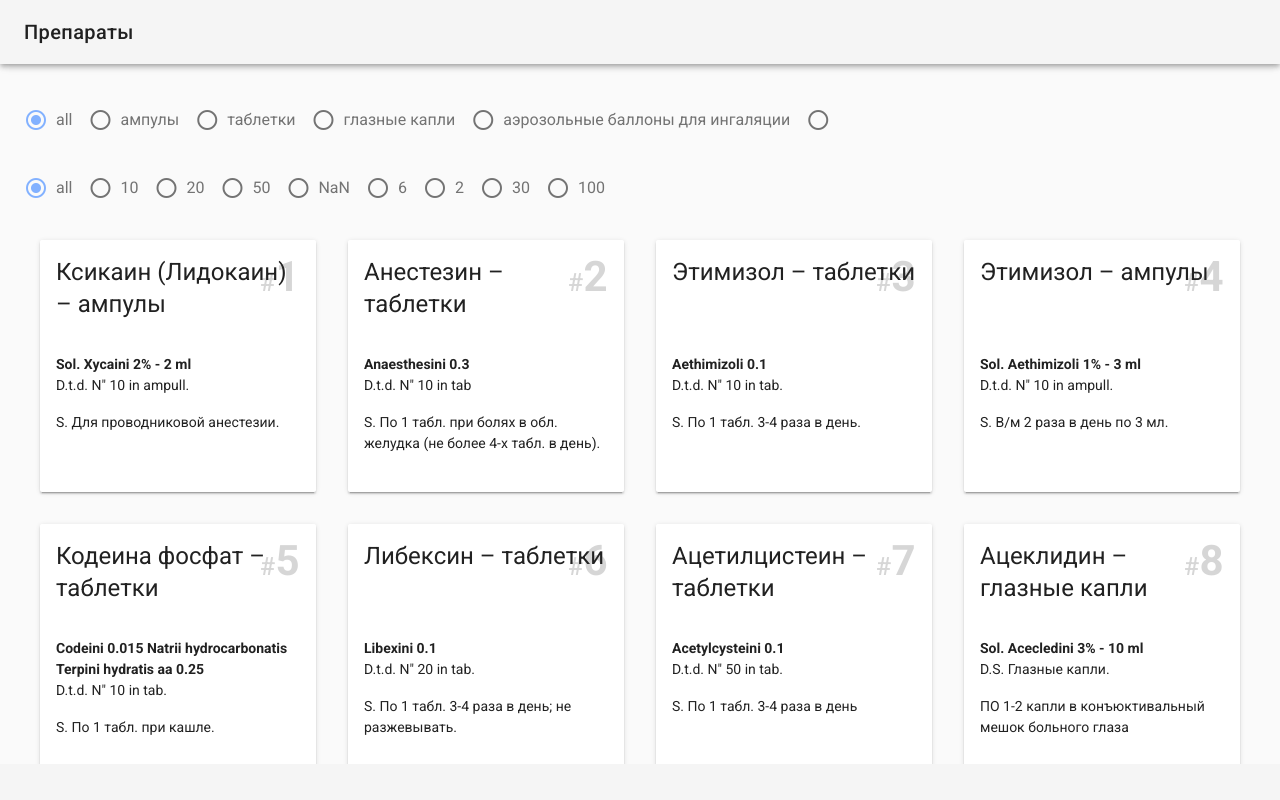
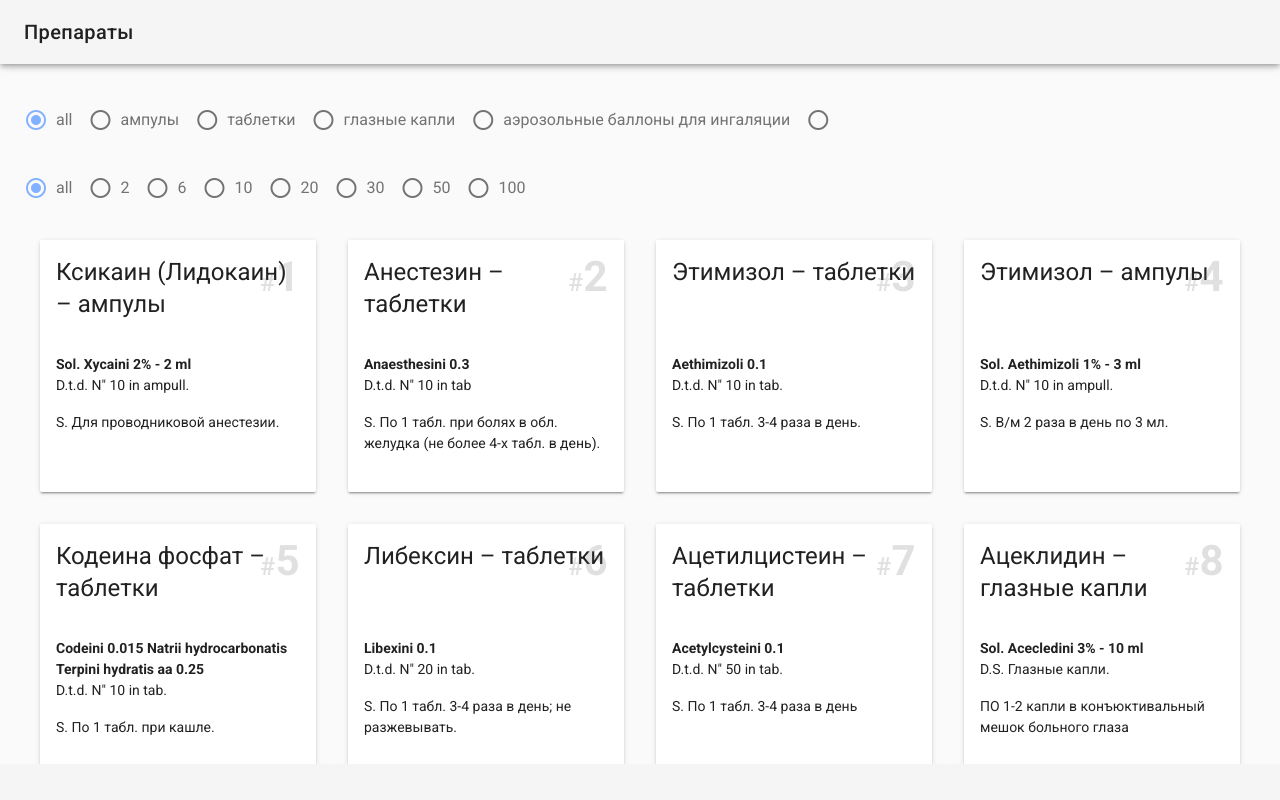
Before and after one commit to vladstarikov88/preparations, a Vue app: page / in a window 1280 px wide. Shown: the top 800 px of the page. Built offline with nearby package versions, Linux system fonts and the light colour scheme.

Commit message:
сука переписать это дермище

```diff
--- a/src/components/CustomCard.vue
+++ b/src/components/CustomCard.vue
@@ -39,7 +39,7 @@ export default {
     position: absolute;
     top: 0;
     right: 0;
-    color: rgba(50, 50, 50, .2);
+    color: rgba(100, 100, 100, .2);
     font-size: 1.8rem;
 
     user-select: none;
--- a/src/components/PreparationForm.vue
+++ b/src/components/PreparationForm.vue
@@ -46,10 +46,10 @@ export default {
   },
   watch: {
     'radio_types'(val) {
-      this.$emit('change-type', val)
+      this.$emit('set-type', val)
     },
     'radio_amount'(val) {
-      this.$emit('change-amount', val)
+      this.$emit('set-amount', val)
     }
   }
 }
--- a/src/views/Home.vue
+++ b/src/views/Home.vue
@@ -5,8 +5,8 @@
         :types="filteredTypes"
         :amounts="filteredAmounts"
 
-        @change-type="changeType"
-        @change-amount="changeAmount"
+        @set-type="setType"
+        @set-amount="setAmount"
       />
     </v-layout>
     <v-layout row wrap justify-space-around fill-height>
@@ -36,6 +36,8 @@ export default {
       filteredPreparations: [],
       filteredTypes: [],
       filteredAmounts: [],
+      type: '',
+      amount: '',
     }
   },
   components: {
@@ -43,21 +45,27 @@ export default {
     PreparationForm
   },
   methods: {
-    changeType(val) {
-      console.log(val)
+    setType(type) {
 
-      val === 'all' ?
-        this.filteredPreparations = this.preparations :
-        this.filteredPreparations = this.preparations.filter(el => {
-          return el.name.indexOf(val) > -1 ? true : false
-        })
+      //сука тупой говнокод вонючий, какое же говно я пишу
+      this.type = type;
+
+      type === 'all'
+      ? this.filteredPreparations = this.preparations
+          .filter(el => el.amount.indexOf(this.amount) > -1 ? true : false)
+      : this.filteredPreparations = this.preparations
+          .filter(el => el.name.indexOf(this.type) > -1 ? true : false)
+          .filter(el => el.amount.indexOf(this.amount) > -1 ? true : false)
     },
-    changeAmount(val) {
-      val === 'all' ?
-        this.filteredPreparations = this.preparations :
-        this.filteredPreparations = this.preparations.filter(el => {
-          return el.amount.indexOf(val) > -1 ? true : false
-        })
+    setAmount(amount) {
+      this.amount = amount;
+
+      amount === 'all'
+      ? this.filteredPreparations = this.preparations
+          .filter(el => el.name.indexOf(this.type) > -1 ? true : false)
+      : this.filteredPreparations = this.preparations
+          .filter(el => el.amount.indexOf(this.amount) > -1 ? true : false)
+          .filter(el => el.name.indexOf(this.type) > -1 ? true : false)
     },
   },
   mounted() {
@@ -71,12 +79,12 @@ export default {
     this.filteredTypes = filteredItems(types)
 
     const amounts = this.preparations.map(el => {
-      return "" + parseInt(el.amount.replace(/\D+/g,""));
+      return parseInt(el.amount.replace(/\D+/g,""));
     })
     this.filteredAmounts = filteredItems(amounts)
-
-
-    console.log(this.preparations)
+    this.filteredAmounts = this.filteredAmounts
+      .sort((a, b) => a - b)
+      .map(el => "" + el)
   }
 }
 </script>
```
